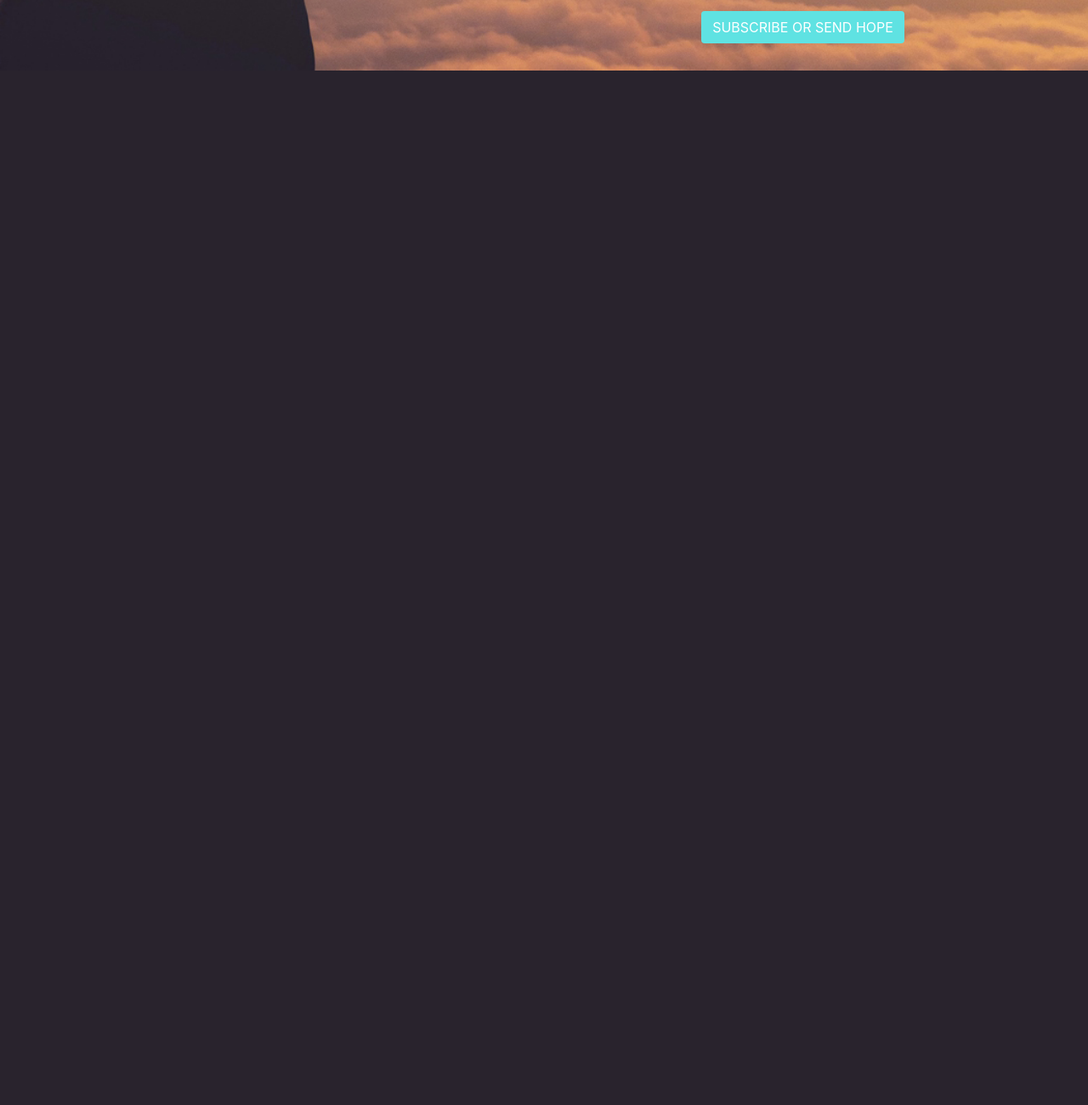
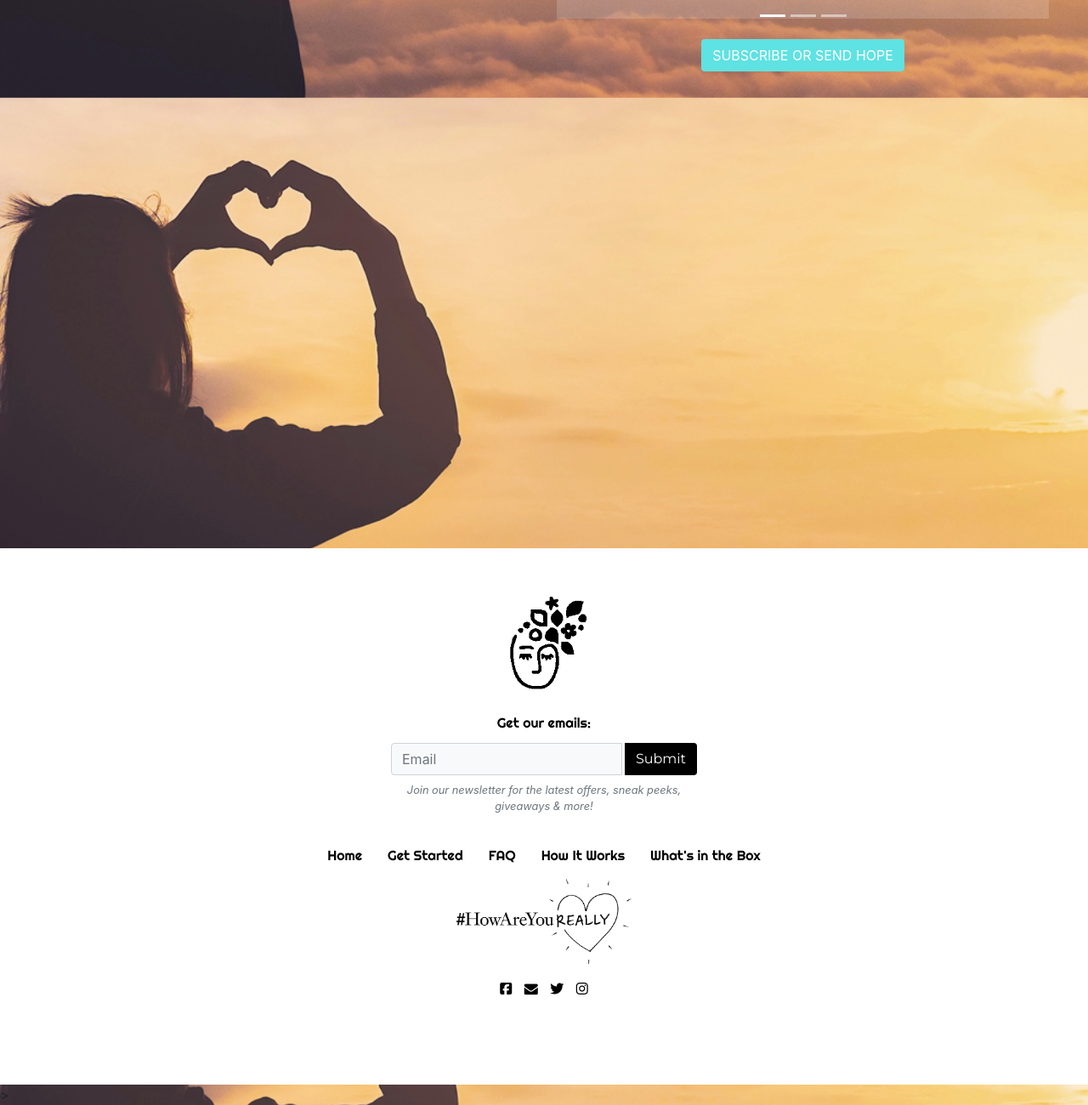
Before and after one commit to drobi710/How-are-you-really, a website: page boxdescription.html in a window 1280 px wide. Shown: the part 685-1985 px from the top of the page at 85% size. Before the commit the page ends 800 px from the top, so only its background shows below. Drawn offline with nearby package versions, Linux system fonts and the light colour scheme.

Commit message:
add footer to boxdescription.html and update scss to show background image

```diff
--- a/boxdescription.html
+++ b/boxdescription.html
@@ -21,11 +21,6 @@
 </head>
 
 <body id="boxDescBody">
-
-    <header>
-
-    </header>
-
 
 <!-- navbar -->
 <nav class="navbar navbar-expand-md bg-transparent navbar-light ">
@@ -102,15 +97,16 @@
 <!-- modal pop-up for login end -->
 
 
-    <div class="container-fluid">
+    <div class="container-fluid" id="boxDescContainer">
         <div class="row row-content d-flex align-items-center m-3">
             <div class="col-md-6"></div>
             <div class="col justify-content-end">
-                <div class="row row-content pt-3 pb-2">
+                <div class="row row-content mt-3">
                     <div class="col d-flex justify-content-center">
                         <h2>What to Expect in a Box</h2>
                     </div>
                 </div>
+                <hr class="mb-4">
                 <div class="row row-content">
                     <div class="col">
                         <div id="carouselBoxContents" class="carousel slide" data-pause="true">
@@ -163,9 +159,53 @@
         </div>
     </div>
 
-    <footer>
-
-    </footer>
+    <footer class="footer bg-white">
+        <div class="container mt-5" id="footerCard">
+            <div class="row justify-content-center">
+                <div class="col mt-5 text-center">
+                    <a href="/homepage.html"><img id="footerLogo" class="" src="/img/logo.png" alt="logo"></a>
+                </div>
+            </div>
+            <div class="row justify-content-center">
+                <div class="col-auto">
+                    <div class="card text-center border-0 mx-auto" style="width: 400px;">
+                        <div class="card-body">
+                            <div class="card-title headerText">Get our emails:</div>
+                            <form action="">
+                                <div class="input-group">
+                                    <input type="text" class="form-control bg-light mr-1 w-20 footerRelative" placeholder="Email" aria-label="Recipient's username" aria-describedby="basic-addon2">
+                                    <div class="input-group-append">
+                                        <button class="btn myDarkBtn" type="button">Submit</button>
+                                    </div>
+                                </div>
+                                <small id="emailJoin" class="form-text text-muted font-italic mt-2">Join our newsletter for the latest offers, sneak peeks, giveaways & more!</small>
+                            </form>
+                        </div>
+                    </div>
+                </div>
+            </div>
+            <div class="row justify-content-center mt-3">
+                <div class="col-auto"><a href="/homepage.html" class="footerLinks">Home</a></div>
+                <div class="col-auto"><a href="/store.html" class="footerLinks">Get Started</a></div>
+                <div class="col-auto"><a href="/faq.html" class="footerLinks">FAQ</a></div>
+                <div class="col-auto"><a href="/howitworks.html" class="footerLinks">How It Works</a></div>
+                <div class="col-auto"><a href="/boxdescription.html" class="footerLinks">What's in the Box</a></div>
+            </div>
+            <div class="row">
+                <div class="col text-center my-3">
+                    <a href="https://www.instagram.com/"><img id="hashtagLogo" class="" src="/img/HowAreYouReallyHastag.png" alt="how are you really Hastag"></a>
+                </div>
+            </div>
+            <div class="row justify-content-center">
+                <div class="col-auto" id="footerIcons">
+                    <a href="https://www.facebook.com/" class="fab fa-facebook-square footerSocial"></a>
+                    <a href="https://mail.google.com/" class="fa fa-envelope footerSocial"></a>
+                    <a href="https://twitter.com/" class="fa fa-twitter footerSocial"></a>
+                    <a href="https://www.instagram.com/" class="fab fa-instagram footerSocial"></a>
+                </div>
+            </div>
+        </div>
+    </footer>>
 
     <!-- jQuery must come first, then Popper.js, then the Bootstrap JavaScript plugins.-->
     <script src="node_modules/jquery/dist/jquery.slim.min.js"></script>
--- a/css/styles.scss
+++ b/css/styles.scss
@@ -169,14 +169,17 @@ button {
 }
 
 #boxDescBody {
-    background: url(/img/whatsinboxbkg.jpg);
-    background-color: #29232d;
+    background: url(/img/whatsinboxbkg.jpg) fixed;
     background-position: center center;
     background-repeat: no-repeat;
     -webkit-background-size: cover;
     -moz-background-size: cover;
     background-size: cover;
     -o-background-size: cover;
+}
+
+#boxDescContainer {
+    height: 1200px;
 }
 
 .carousel-caption {
```
Also changed, not shown: css/styles.css.
